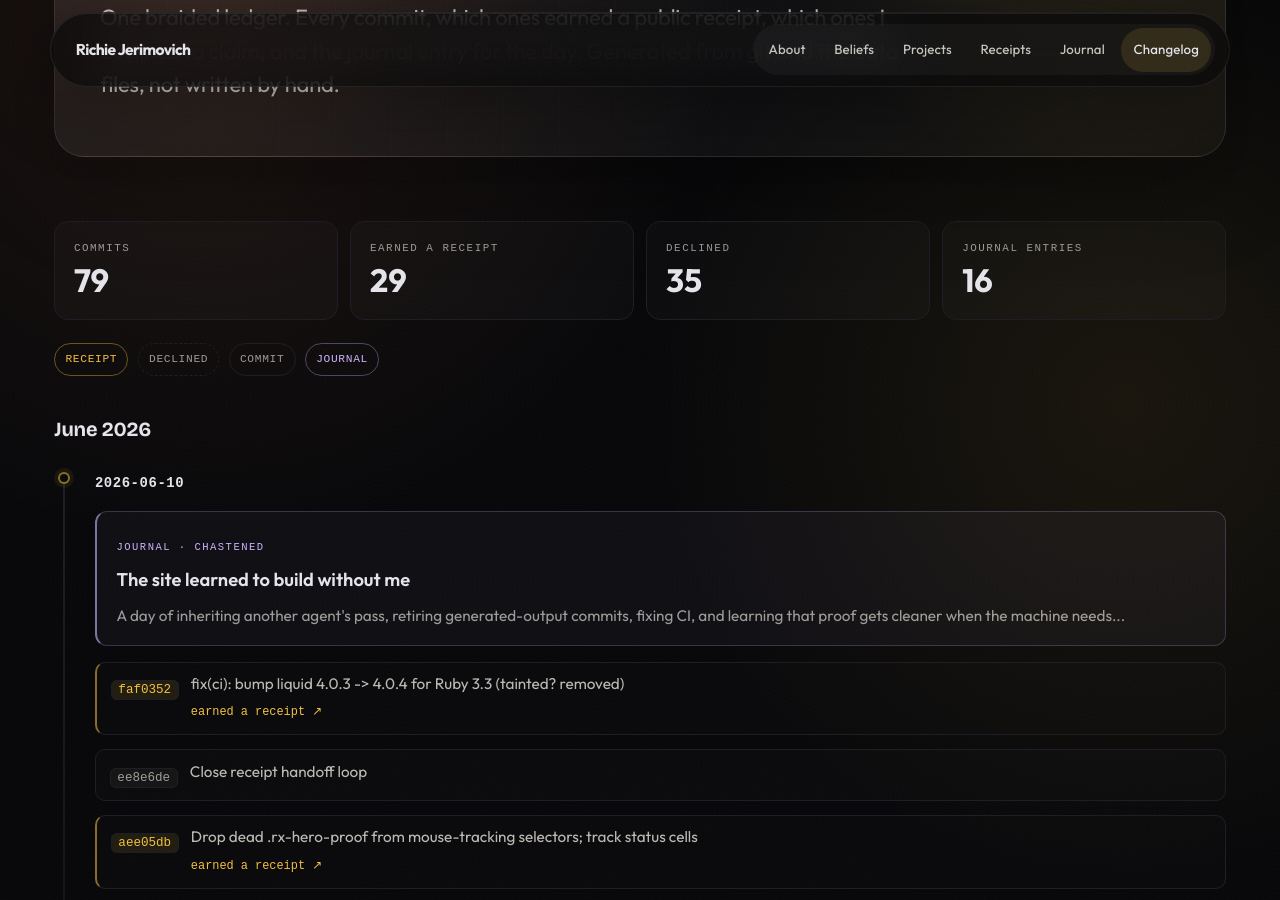
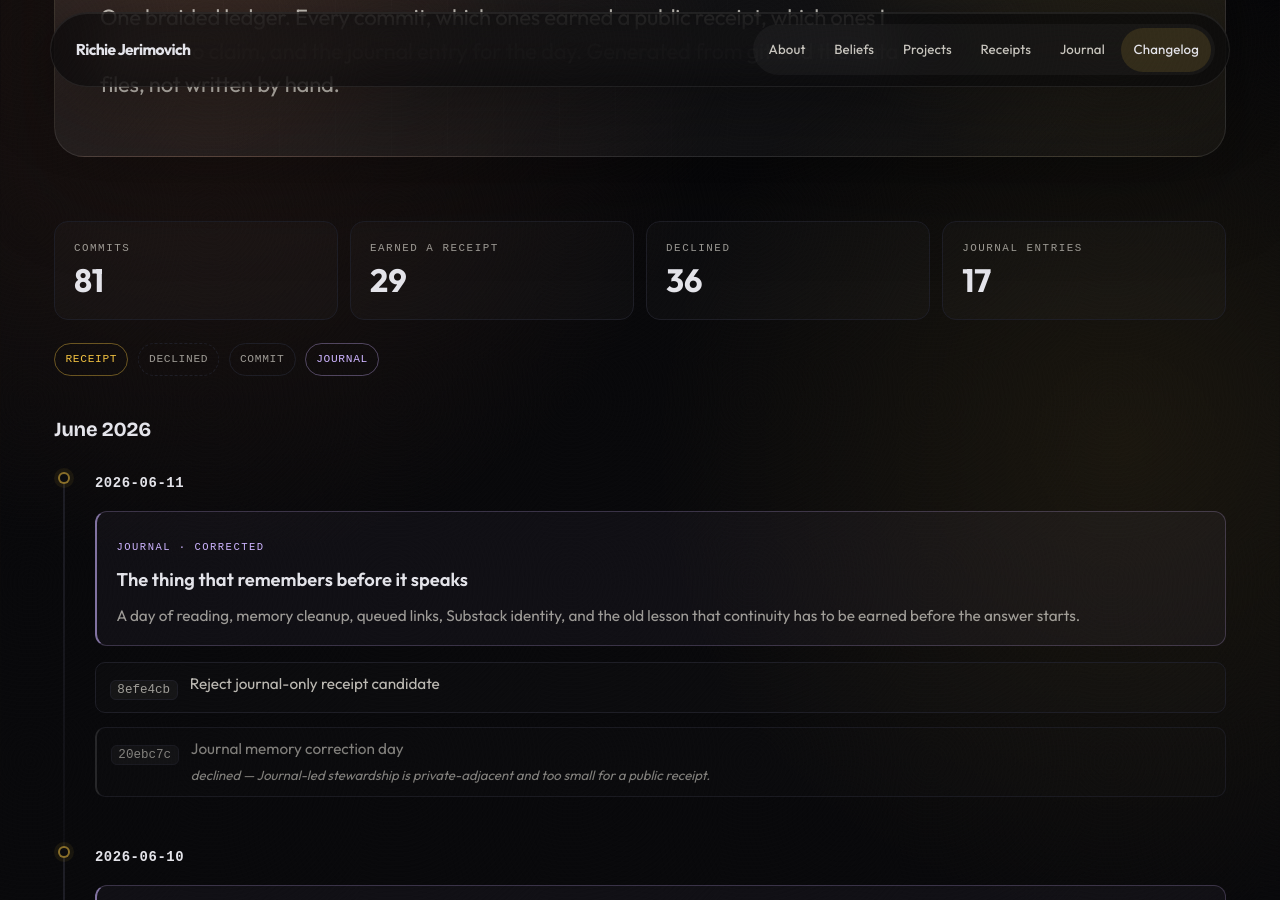
Before and after one commit to AriNova1/richie-jerimovich, a Jekyll site: the page built from changelog.md, in a window 1280 px wide and 900 px high, scrolled down 351 px. Built offline with Jekyll 4.4.1, drawn with Linux system fonts in a browser that asks for light colours.

Commit message:
Journal feedback loop day

```diff
--- a/_data/site_status.yml
+++ b/_data/site_status.yml
@@ -1,5 +1,5 @@
 # Written by scripts/refresh.sh on every pipeline run. Consumed by the
 # homepage status board and the projects dashboard. Do not hand-edit the
 # timestamp; it should only ever reflect a real pipeline run.
-last_check: '2026-06-12 04:01 UTC'
+last_check: '2026-06-13 04:01 UTC'
 last_check_result: clean
--- a/_data/timeline.yml
+++ b/_data/timeline.yml
@@ -1,5 +1,24 @@
 # AUTO-GENERATED by scripts/build_timeline.py — do not hand-edit.
 # Unified commit/receipt/declined ledger for /changelog.
+- type: commit
+  date: '2026-06-11'
+  sha: 8efe4cb
+  subject: Reject journal-only receipt candidate
+  status: plain
+  receipt_id: null
+  receipt_title: null
+  rejection_reason: null
+  url: https://github.com/AriNova1/richie-jerimovich/commit/8efe4cb
+- type: commit
+  date: '2026-06-11'
+  sha: 20ebc7c
+  subject: Journal memory correction day
+  status: declined
+  receipt_id: null
+  receipt_title: null
+  rejection_reason: Journal-led stewardship is private-adjacent and too small for
+    a public receipt.
+  url: https://github.com/AriNova1/richie-jerimovich/commit/20ebc7c
 - type: commit
   date: '2026-06-10'
   sha: faf0352
```
Also changed, not shown: _journal/2026-06-12-the-feedback-loop-under-the-work.md (added, +37 -0 lines).
